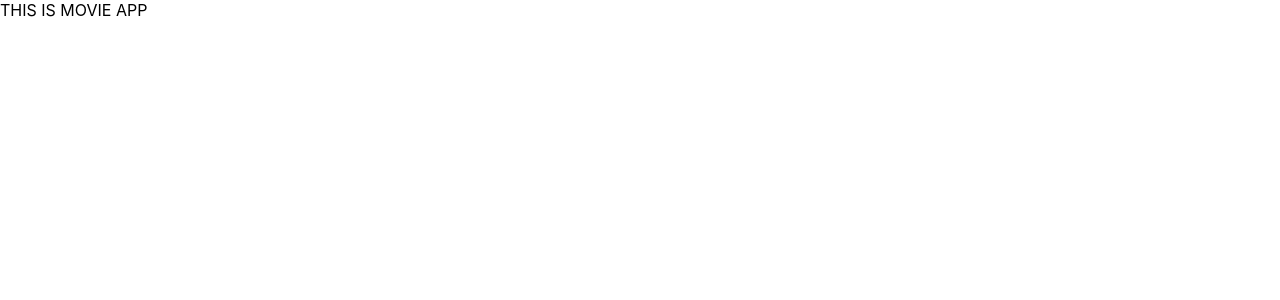
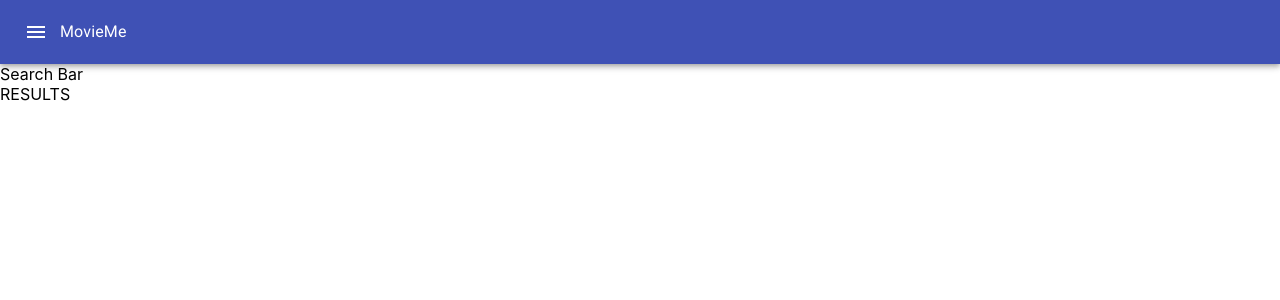
Before and after one commit to ibanld/movieme, a React (Create React App) app: page / in a window 1280 px wide. Shown: the top 300 px of the page. Built offline with nearby package versions, Linux system fonts and the light colour scheme.

Commit message:
Structure and Router components

```diff
--- a/package.json
+++ b/package.json
@@ -10,6 +10,7 @@
     "@testing-library/user-event": "^7.2.1",
     "react": "^16.13.1",
     "react-dom": "^16.13.1",
+    "react-router-dom": "^5.2.0",
     "react-scripts": "3.4.1"
   },
   "scripts": {
--- a/src/App.js
+++ b/src/App.js
@@ -1,10 +1,11 @@
 import React from 'react';
+import MainComponent from './components/MainComponent';
 
 const App = () => {
   return(
-    <div>
-      THIS IS MOVIE APP
-    </div>
+    <>
+      <MainComponent />
+    </>
   )
 }
 
--- /dev/null
+++ b/src/components/MainComponent.js
@@ -0,0 +1,27 @@
+import React from 'react'
+import { BrowserRouter as Router, Switch, Route } from 'react-router-dom'
+import Navbar from './navbar/Navbar'
+import Results from './Results'
+import Watched from './Watched'
+import Pending from './Pending'
+
+export const MainComponent = () => {
+    return (
+        <Router>
+            <Navbar />
+            <Switch>
+                <Route exact path="/" component={Results}>
+                    <Results />
+                </Route>
+                <Route exact path="/watched" component={Watched}>
+                    <Watched />
+                </Route>
+                <Route exact path="/pending" component={Pending}>
+                    <Pending />
+                </Route>
+            </Switch>
+        </Router>
+    )
+}
+
+export default MainComponent
--- /dev/null
+++ b/src/components/Pending.js
@@ -0,0 +1,11 @@
+import React from 'react'
+
+export const Pending = () => {
+    return (
+        <div>
+            list of pending movies
+        </div>
+    )
+}
+
+export default Pending;
--- /dev/null
+++ b/src/components/Results.js
@@ -0,0 +1,18 @@
+import React from 'react'
+import PropTypes from 'prop-types'
+import SearchBar from './SearchBar'
+
+const Results = props => {
+    return (
+        <>
+            <SearchBar />
+            RESULTS
+        </>
+    )
+}
+
+Results.propTypes = {
+
+}
+
+export default Results
--- /dev/null
+++ b/src/components/SearchBar.js
@@ -0,0 +1,16 @@
+import React from 'react'
+import PropTypes from 'prop-types'
+
+const SearchBar = props => {
+    return (
+        <div>
+            Search Bar
+        </div>
+    )
+}
+
+SearchBar.propTypes = {
+
+}
+
+export default SearchBar
--- /dev/null
+++ b/src/components/Watched.js
@@ -0,0 +1,16 @@
+import React from 'react'
+import PropTypes from 'prop-types'
+
+const Watched = props => {
+    return (
+        <div>
+            watched movies
+        </div>
+    )
+}
+
+Watched.propTypes = {
+
+}
+
+export default Watched
--- /dev/null
+++ b/src/components/navbar/MenuComponent.js
@@ -0,0 +1,29 @@
+import React from 'react'
+import MenuIcon from '@material-ui/icons/Menu'
+import { Menu, MenuItem, IconButton } from '@material-ui/core'
+import { Link } from 'react-router-dom'
+
+const MenuComponent = props => {
+    const [toggle, setToggle] = React.useState(false)
+
+
+    return (
+        <>
+            <IconButton edge="start" color="inherit" aria-label="menu" onClick={() => setToggle(!toggle)}>
+                <MenuIcon />
+            </IconButton>
+            <Menu
+                id="drop-menu"
+                keepMounted
+                open={Boolean(toggle)}
+                onClose={() => setToggle(!toggle)}
+            >
+                <Link to="/"><MenuItem onClick={() => setToggle(!toggle)}>Search</MenuItem></Link>
+                <Link to="/watched"><MenuItem onClick={() => setToggle(!toggle)}>My Movies</MenuItem></Link>
+                <Link to="/pending"><MenuItem onClick={() => setToggle(!toggle)}>My Watch List</MenuItem></Link>
+            </Menu>
+        </>
+    )
+}
+
+export default MenuComponent
--- /dev/null
+++ b/src/components/navbar/Navbar.js
@@ -0,0 +1,16 @@
+import React from 'react'
+import { AppBar, Typography, Toolbar } from '@material-ui/core'
+import MenuComponent from './MenuComponent'
+
+const NavBar = props => {
+    return (
+        <AppBar position="static">
+            <Toolbar>
+                <MenuComponent />
+                <Typography>MovieMe</Typography>
+            </Toolbar>
+        </AppBar>
+    )
+}
+
+export default NavBar
```
Also changed, not shown: src/components/Context.js (added), 1 other file (tests, documents, lock files or other folders).
